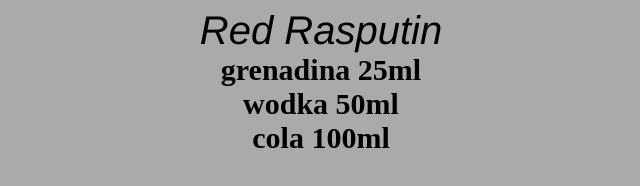
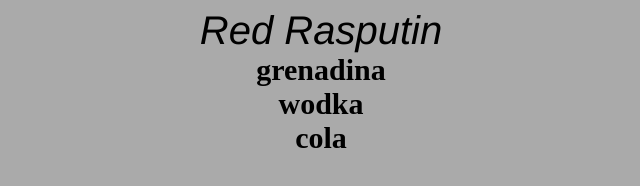
Before and after one commit to coctails/coctails.github.io, a plain HTML site: page sklad/Red_rasputin.html in a window 1280 px wide. Shown: the whole page, without its empty margins (319-959 px from the left). Drawn offline with Linux system fonts and the light colour scheme.

Commit message:
Update Red_rasputin.html

```diff
--- a/sklad/Red_rasputin.html
+++ b/sklad/Red_rasputin.html
@@ -11,9 +11,9 @@
      </div>
     <div class="tekst">
         <strong>
-           <li>grenadina 25ml</li>
-           <li>wodka 50ml</li>
-           <li>cola 100ml</li>
+           <li>grenadina</li>
+           <li>wodka</li>
+           <li>cola</li>
         </strong>
 
 
```
